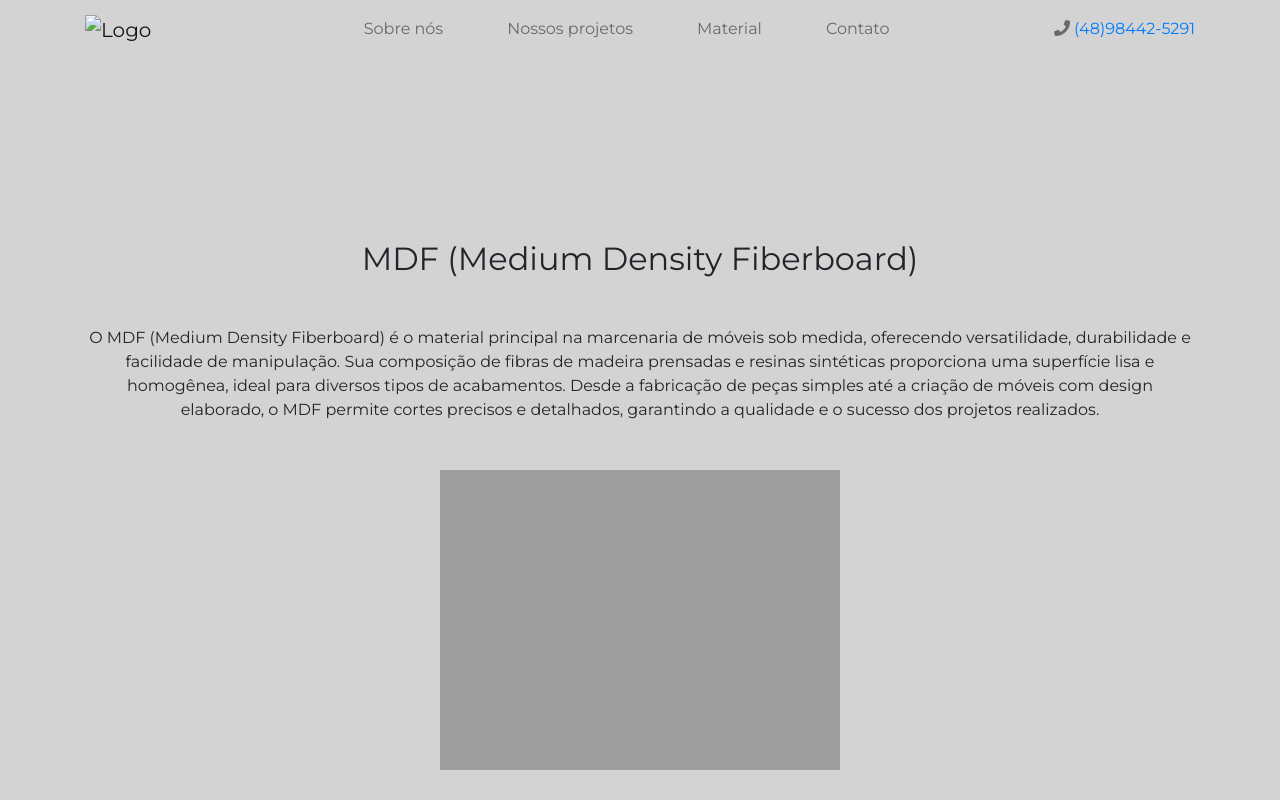
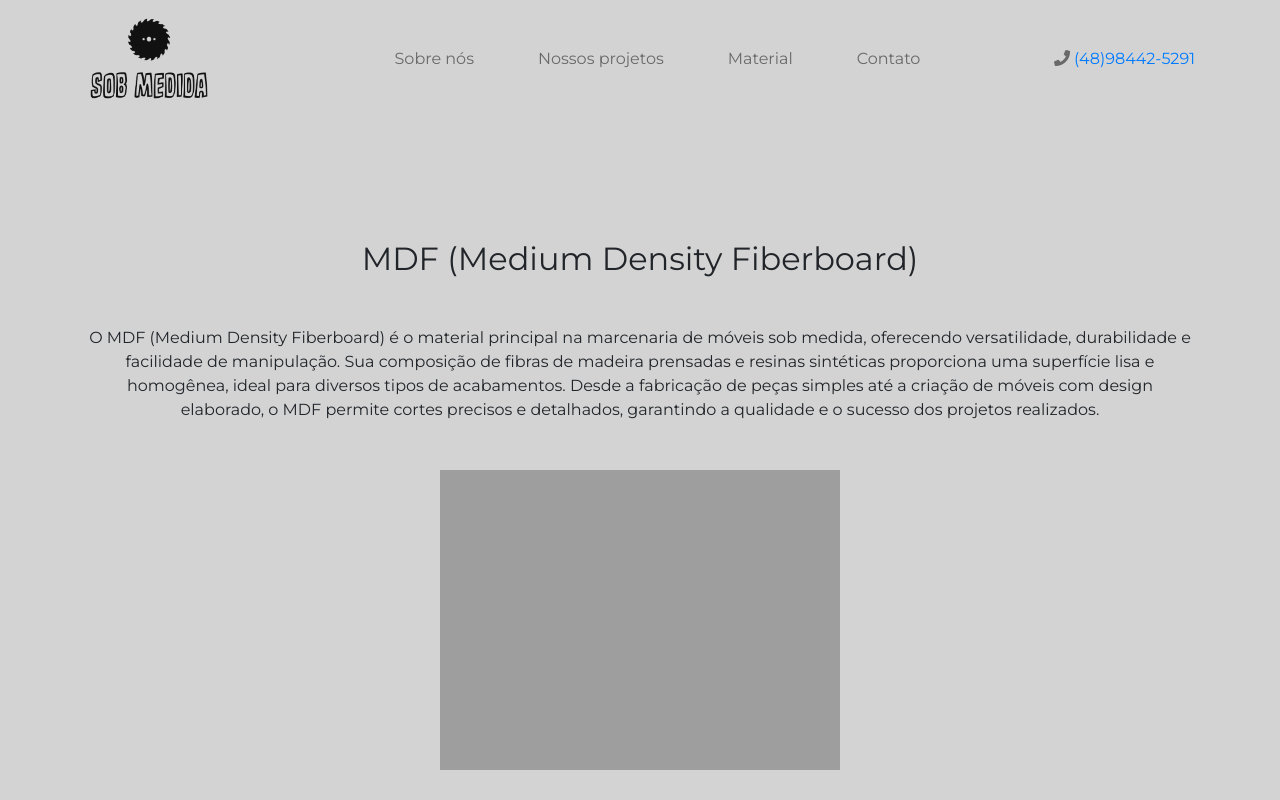
Before and after one commit to memakingbeats/marcenaria, a plain HTML site: page material/material.html in a window 1280 px wide. Shown: the top 800 px of the page. Drawn offline with nearby package versions, Linux system fonts and the light colour scheme; the site is published under a folder, as on GitHub Pages, so addresses that start at the root find nothing.

Commit message:
teste final

```diff
--- a/material/material.html
+++ b/material/material.html
@@ -25,7 +25,7 @@
             <nav class="navbar navbar-expand-lg navbar-light fixed-top">
                 <div class="container">
                     <a class="navbar-brand mr-auto" href="#">
-                        <img src="/Imagens/logo.png" alt="Logo" />
+                        <img src="../Imagens/logo.png" alt="Logo" />
                     </a>
                     <button
                         class="navbar-toggler"
```
Also changed, not shown: projetos/projetos.html (+1 -1 lines).
